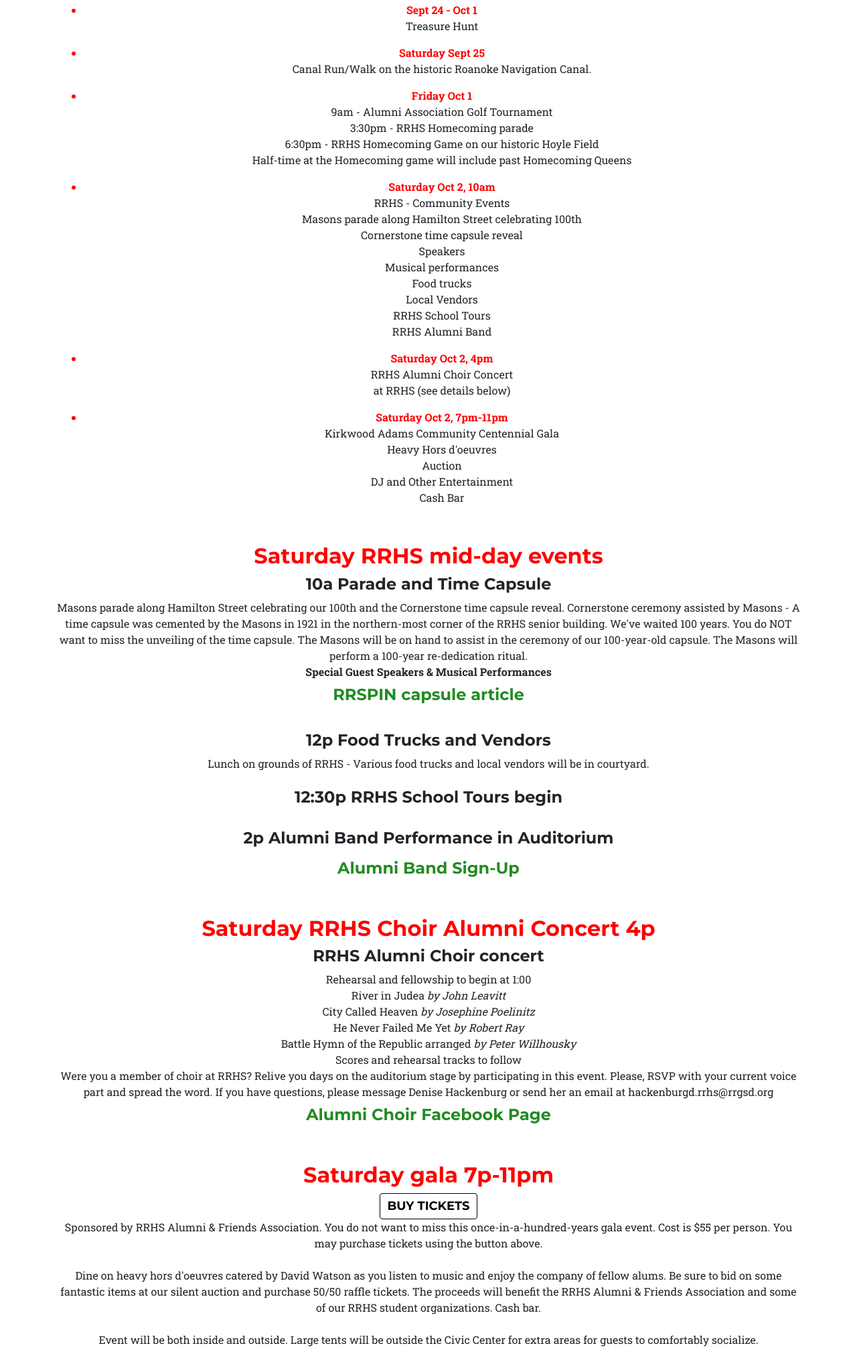
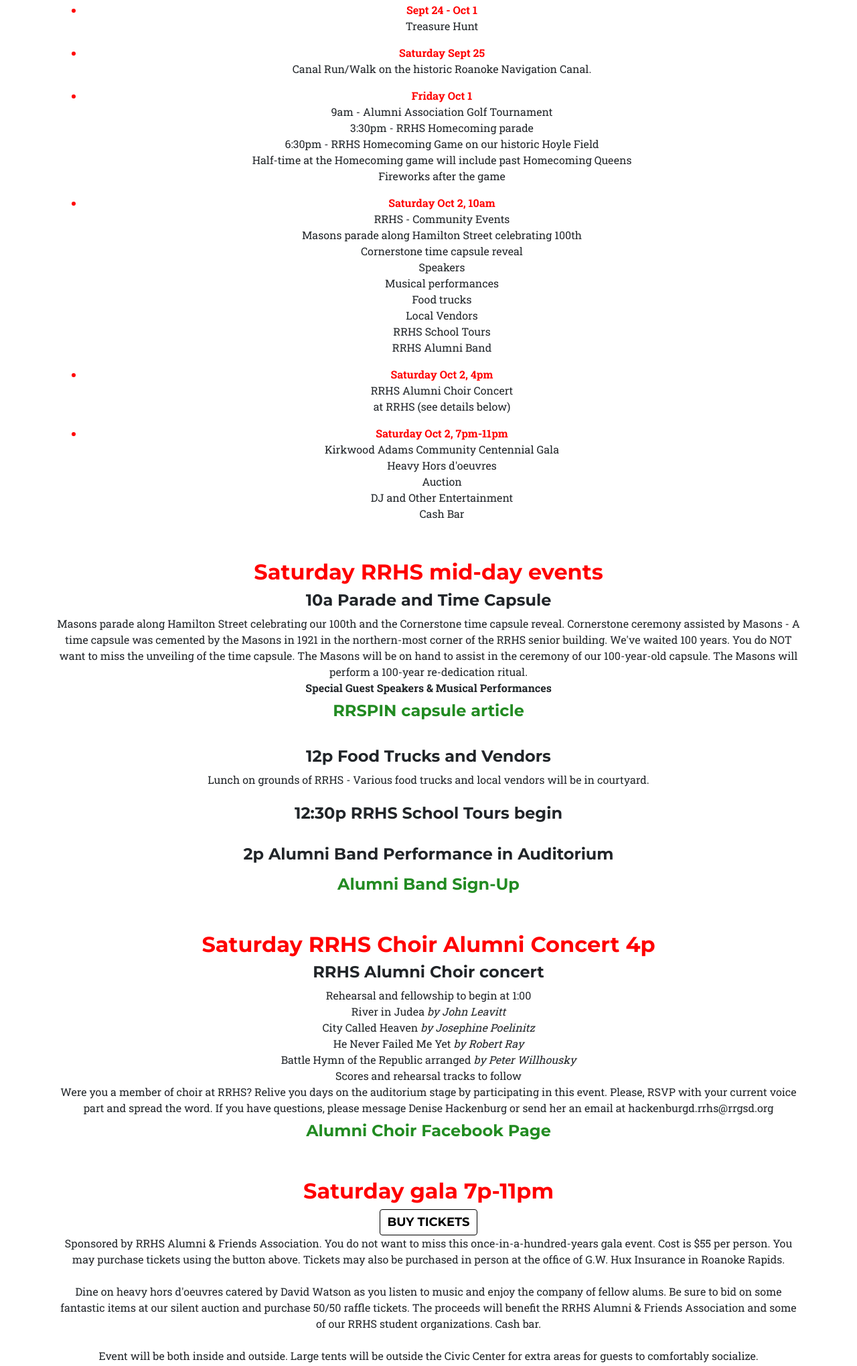
Before and after one commit to Kingman43/rrhsalumni100, a plain HTML site: page index.html in a window 1280 px wide. Shown: the part 454-2493 px from the top of the page at 67% size. Drawn offline with Linux system fonts and the light colour scheme; files that its build step writes are made by us from their sources; a web font is replaced by a local one.

Commit message:
Fireworks and in-person tickets

```diff
--- a/index.html
+++ b/index.html
@@ -139,6 +139,8 @@
 			  6:30pm - RRHS Homecoming Game on our historic Hoyle Field
 			  <br>
 			  Half-time at the Homecoming game will include past Homecoming Queens
+			  <br>
+			  Fireworks after the game
 	      </ul>
 
 	      <ul>
@@ -268,6 +270,7 @@
 		  You do not want to miss this once-in-a-hundred-years gala event.
 		  Cost is $55 per person.
 		  You may purchase tickets using the button above.
+		  Tickets may also be purchased in person at the office of G.W. Hux Insurance in Roanoke Rapids.
 		  <br><br>
 		  Dine on heavy hors d'oeuvres catered by David Watson as you listen to music and enjoy the company of fellow alums.
 		  Be sure to bid on some fantastic items at our silent auction and purchase 50/50 raffle tickets.
```
